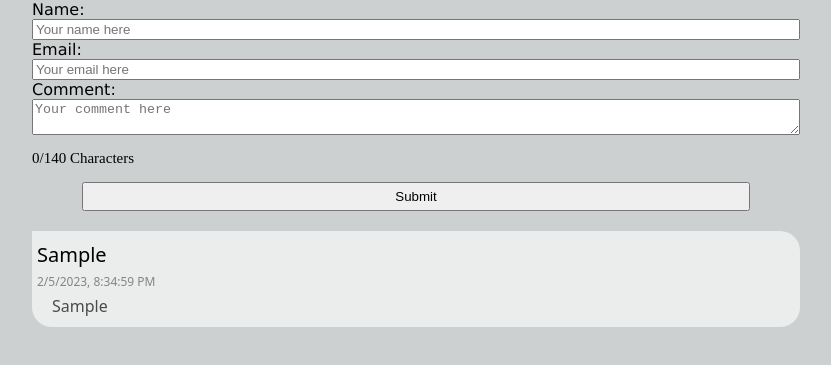
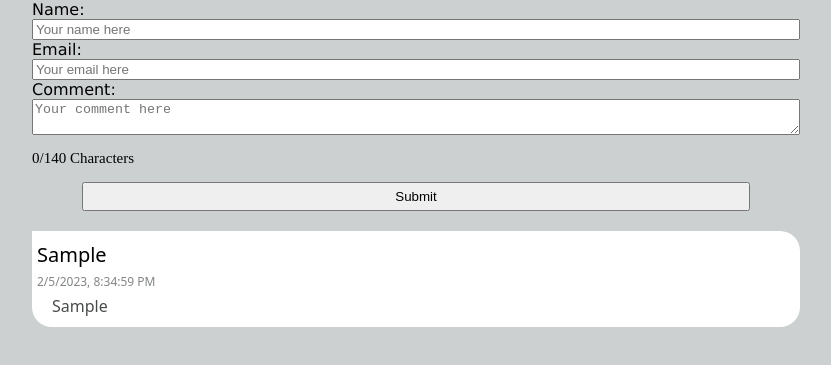
Before and after one commit to carlthedev/Comment-Box, a plain HTML site: page index.html in a window 1280 px wide. Both pictures are taken after typing "Sample", "name@example.com", "Sample" into the empty fields and a click on the button "Submit". Shown: the part 81-446 px from the top of the page, without its empty margins (224-1055 px from the left). Drawn offline with Linux system fonts and the light colour scheme.

Commit message:
Lightened background for better accessibility

```diff
--- a/style.css
+++ b/style.css
@@ -47,7 +47,7 @@ p3 {
 }
 
 p1, p2, p3 {
-  background-color: rgb(235, 237, 237);
+  background-color: rgb(255, 255, 255);
   font-family: system-ui, -apple-system, BlinkMacSystemFont, 'Segoe UI', Roboto, Oxygen, Ubuntu, Cantarell, 'Open Sans', 'Helvetica Neue', sans-serif;
 }
 
```
